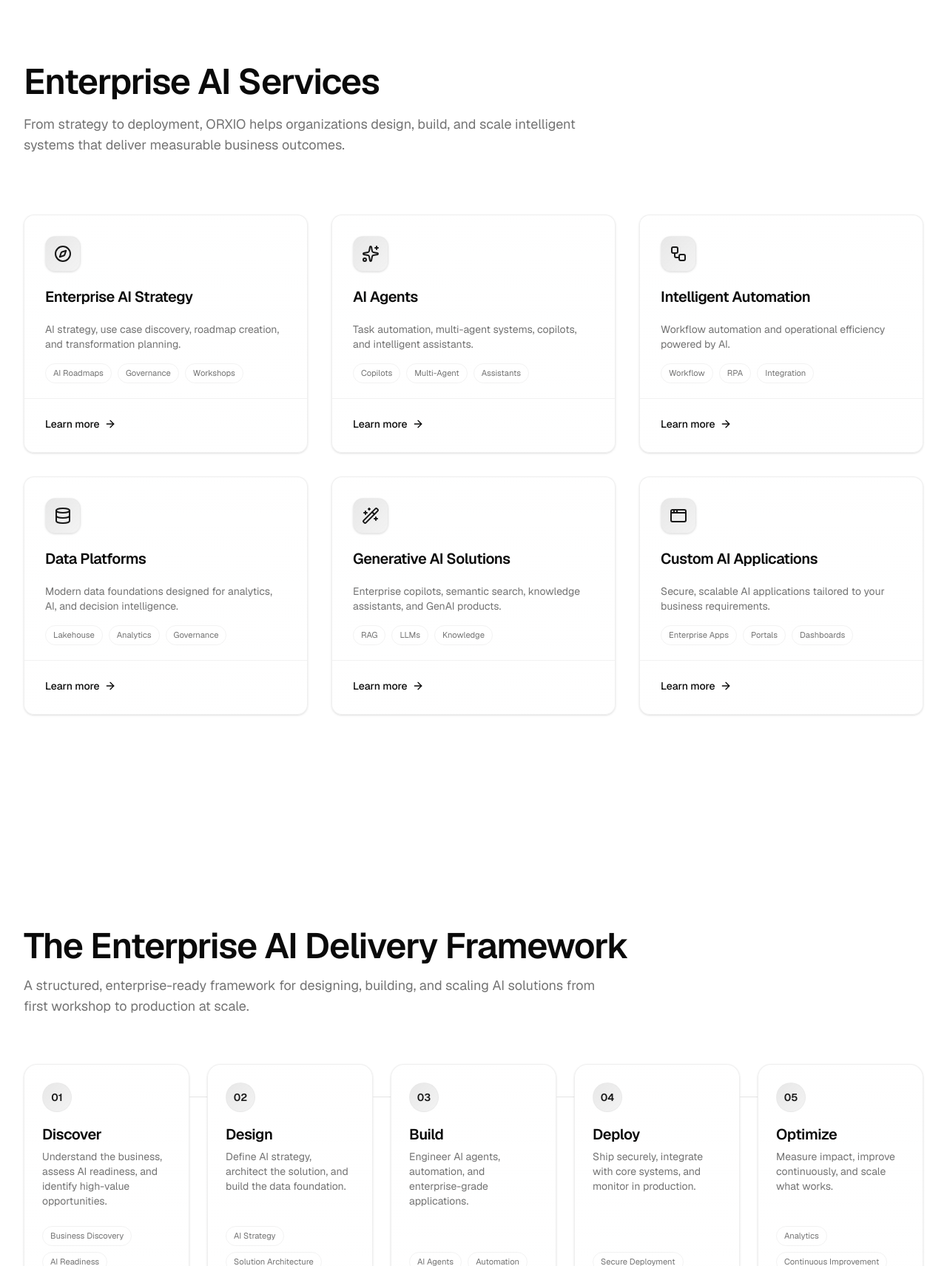
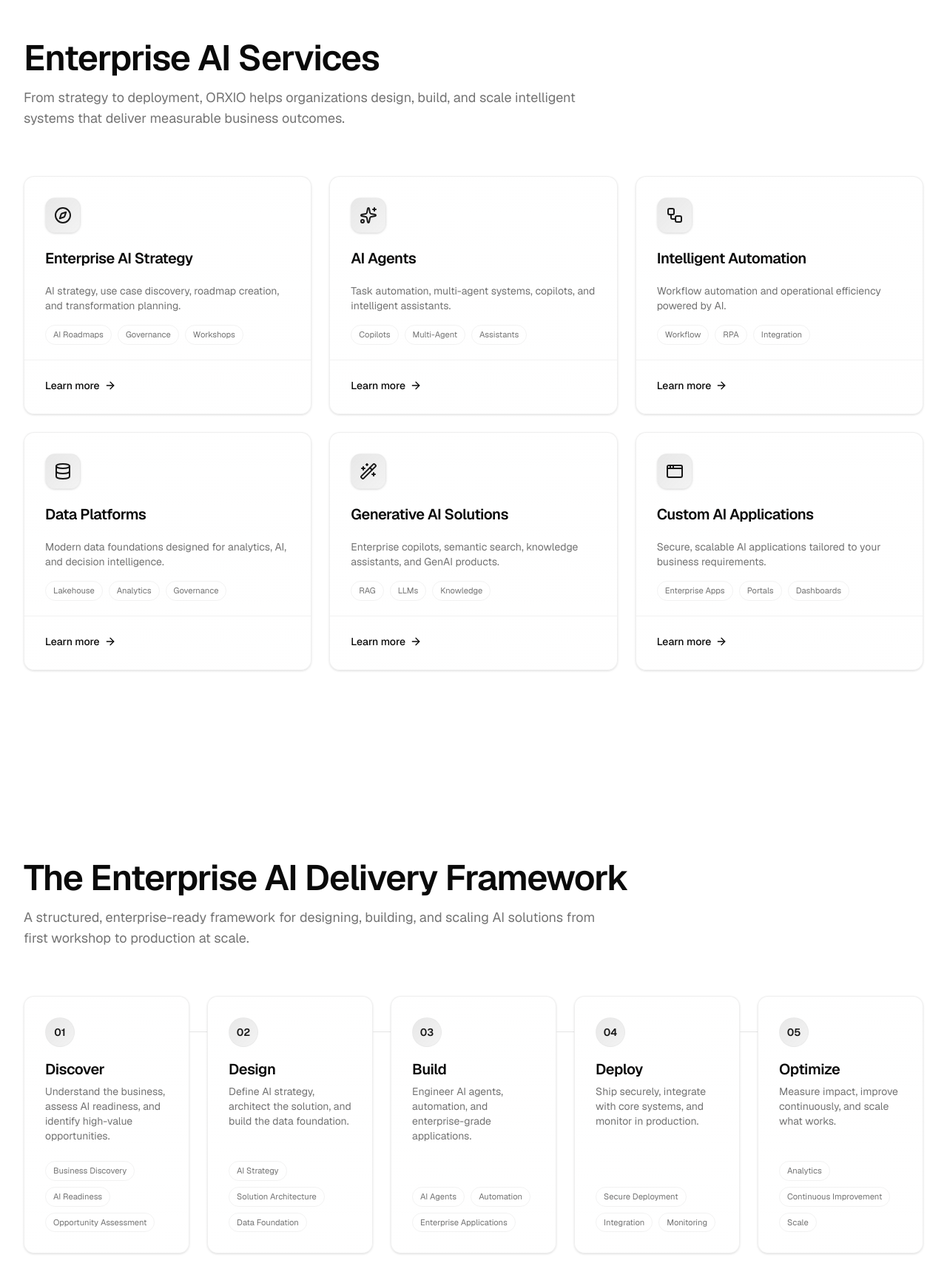
Before and after one commit to Orxio/website, a Next.js app: page / in a window 1280 px wide. Shown: the part 849-2560 px from the top of the page at 74% size. Built offline with nearby package versions, Linux system fonts and the light colour scheme; no server answers.

Commit message:
feat(home): final homepage polish

```diff
--- a/components/home/FinalCTASection.tsx
+++ b/components/home/FinalCTASection.tsx
@@ -62,14 +62,18 @@ function FinalCTASection() {
               variants={slideUp}
               className="flex flex-col gap-3 sm:flex-row"
             >
-              <Button render={<Link href="/contact" />} nativeButton={false}>
+              <Button
+                render={<Link href="/contact" />}
+                nativeButton={false}
+                className="shadow-md transition-all duration-300 ease-out hover:-translate-y-0.5 hover:shadow-lg"
+              >
                 Book a Strategy Call
               </Button>
               <Button
                 render={<Link href="/services" />}
                 nativeButton={false}
                 variant="outline"
-                className="border-foreground/15 transition-all duration-300 ease-out hover:-translate-y-px hover:border-foreground/30 hover:bg-foreground/5"
+                className="border-foreground/15 transition-all duration-300 ease-out hover:-translate-y-px hover:border-foreground/30 hover:bg-foreground/5 hover:text-foreground"
               >
                 Explore Services
               </Button>
@@ -82,7 +86,7 @@ function FinalCTASection() {
             >
               {TRUST_ITEMS.map((item) => (
                 <li key={item}>
-                  <span className="inline-flex items-center gap-1.5 rounded-full border border-border/50 px-3 py-1 text-xs text-muted-foreground transition-colors duration-300 ease-out hover:border-foreground/25 hover:text-foreground/80">
+                  <span className="inline-flex items-center gap-1.5 rounded-full border border-border/50 px-2.5 py-1 text-[0.7rem] text-muted-foreground transition-colors duration-300 ease-out hover:border-foreground/25 hover:text-foreground/80">
                     <Check aria-hidden="true" className="size-3.5" />
                     {item}
                   </span>
--- a/components/home/Hero.tsx
+++ b/components/home/Hero.tsx
@@ -67,7 +67,7 @@ function Hero() {
               <Button
                 render={<Link href="/contact" />}
                 nativeButton={false}
-                className="shadow-md transition-all duration-200 ease-out hover:-translate-y-0.5 hover:shadow-lg"
+                className="shadow-md transition-all duration-300 ease-out hover:-translate-y-0.5 hover:shadow-lg"
               >
                 Book a Strategy Call
               </Button>
--- a/components/home/ProcessSection.tsx
+++ b/components/home/ProcessSection.tsx
@@ -86,7 +86,7 @@ function ProcessSection() {
               className={cn(
                 "relative",
                 index > 0 &&
-                  "lg:before:absolute lg:before:top-11 lg:before:-left-6 lg:before:h-px lg:before:w-6 lg:before:bg-border lg:before:content-['']"
+                  "lg:before:absolute lg:before:top-12 lg:before:-left-6 lg:before:h-px lg:before:w-6 lg:before:bg-border lg:before:content-['']"
               )}
             >
               <ProcessStep
--- a/components/home/ProcessStep.tsx
+++ b/components/home/ProcessStep.tsx
@@ -46,7 +46,10 @@ function ProcessStep({
   }
 
   return (
-    <div className="group relative flex h-full flex-col gap-4 rounded-2xl border border-border/60 bg-gradient-to-b from-card to-card/70 p-6 shadow-sm transition-all duration-300 ease-out hover:-translate-y-1 hover:border-foreground/20 hover:shadow-lg hover:shadow-foreground/5">
+    <div className="group relative flex h-full flex-col overflow-hidden rounded-xl border border-border/60 bg-gradient-to-b from-card to-card/70 px-7 py-7 shadow-sm transition-all duration-300 ease-out hover:-translate-y-1 hover:border-foreground/20 hover:shadow-xl hover:shadow-foreground/5">
+      <div className="pointer-events-none absolute inset-0 bg-gradient-to-br from-primary/[0.06] via-transparent to-transparent opacity-0 transition-opacity duration-300 ease-out group-hover:opacity-100" />
+
+      <div className="relative flex h-full flex-col gap-4">
         <div
           aria-hidden="true"
           className="flex size-10 items-center justify-center rounded-full border border-border/50 bg-gradient-to-br from-primary/10 to-primary/5 font-heading text-sm font-semibold text-primary transition-colors duration-300 ease-out group-hover:border-foreground/20"
@@ -73,6 +76,7 @@ function ProcessStep({
           ))}
         </ul>
       </div>
+    </div>
   )
 }
 
--- a/components/home/ServiceCard.tsx
+++ b/components/home/ServiceCard.tsx
@@ -25,11 +25,11 @@ function ServiceCard({ icon: Icon, title, description, href }: ServiceCardProps)
   const chips = CAPABILITY_CHIPS[title]
 
   return (
-    <Card className="group relative h-full gap-5 overflow-hidden border-border/60 bg-gradient-to-b from-card to-card/70 py-7 shadow-sm transition-all duration-300 ease-out hover:-translate-y-1 hover:scale-[1.02] hover:border-foreground/25 hover:shadow-2xl hover:shadow-foreground/5">
-      <div className="pointer-events-none absolute inset-0 bg-gradient-to-br from-primary/[0.08] via-transparent to-transparent opacity-0 transition-opacity duration-300 ease-out group-hover:opacity-100" />
+    <Card className="group relative h-full gap-5 overflow-hidden border-border/60 bg-gradient-to-b from-card to-card/70 py-7 shadow-sm transition-all duration-300 ease-out hover:-translate-y-1 hover:border-foreground/20 hover:shadow-xl hover:shadow-foreground/5">
+      <div className="pointer-events-none absolute inset-0 bg-gradient-to-br from-primary/[0.06] via-transparent to-transparent opacity-0 transition-opacity duration-300 ease-out group-hover:opacity-100" />
 
       <CardHeader className="relative gap-0 px-7">
-        <div className="flex size-12 items-center justify-center rounded-xl border border-border/40 bg-gradient-to-br from-primary/10 to-primary/5 text-primary shadow-sm transition-all duration-300 ease-out group-hover:border-foreground/20 group-hover:shadow-[0_0_20px_-4px] group-hover:shadow-primary/50">
+        <div className="flex size-12 items-center justify-center rounded-xl border border-border/40 bg-gradient-to-br from-primary/10 to-primary/5 text-primary shadow-sm transition-colors duration-300 ease-out group-hover:border-foreground/20">
           <Icon aria-hidden="true" className="size-6" />
         </div>
         <Heading as="h3" size="xs" className="mt-5">
@@ -58,7 +58,7 @@ function ServiceCard({ icon: Icon, title, description, href }: ServiceCardProps)
       <CardFooter className="relative mt-auto border-t border-border/50 px-7">
         <Link
           href={href}
-          className="inline-flex items-center gap-1.5 text-sm font-medium text-foreground transition-colors hover:text-primary"
+          className="inline-flex items-center gap-1.5 text-sm font-medium text-foreground transition-colors duration-300 ease-out hover:text-primary"
         >
           Learn more
           <ArrowRight
--- a/components/home/ServicesSection.tsx
+++ b/components/home/ServicesSection.tsx
@@ -75,9 +75,9 @@ function ServicesSection() {
   const slideUp = useMotionPreset("slideUp")
 
   return (
-    <Section size="xl">
+    <Section size="lg">
       <Container>
-        <div className="flex flex-col items-start gap-5">
+        <div className="flex flex-col items-start gap-4">
           <Heading as="h2" size="lg">
             Enterprise AI Services
           </Heading>
@@ -93,7 +93,7 @@ function ServicesSection() {
           whileInView="visible"
           viewport={{ once: true, margin: "-80px" }}
           variants={stagger}
-          className="mt-16 grid grid-cols-1 gap-6 sm:mt-20 sm:grid-cols-2 lg:grid-cols-3 lg:gap-8"
+          className="mt-16 grid grid-cols-1 gap-6 sm:grid-cols-2 lg:grid-cols-3"
         >
           {SERVICES.map((service) => (
             <motion.div key={service.title} variants={slideUp} className="h-full">
```
Lines whose indentation alone changed are shown as unchanged.
